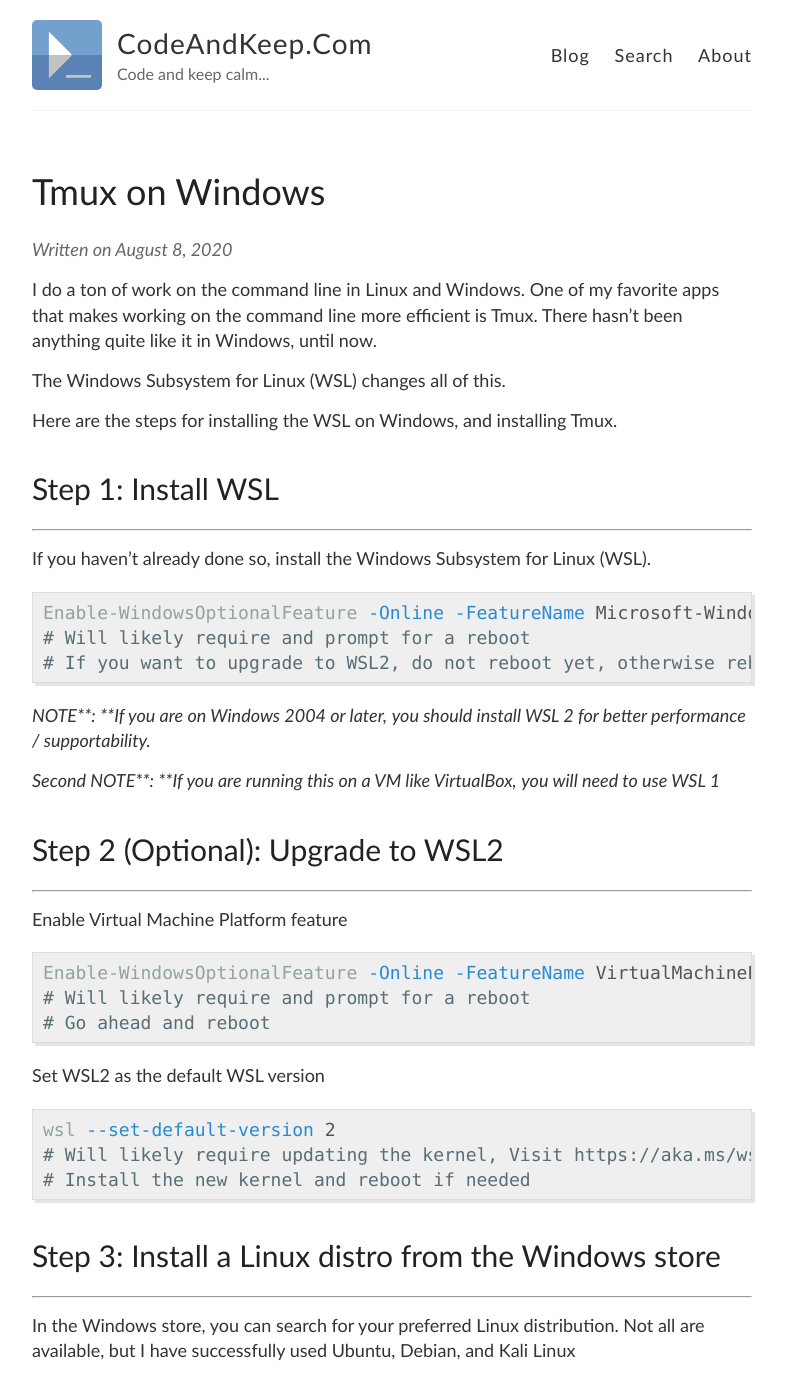
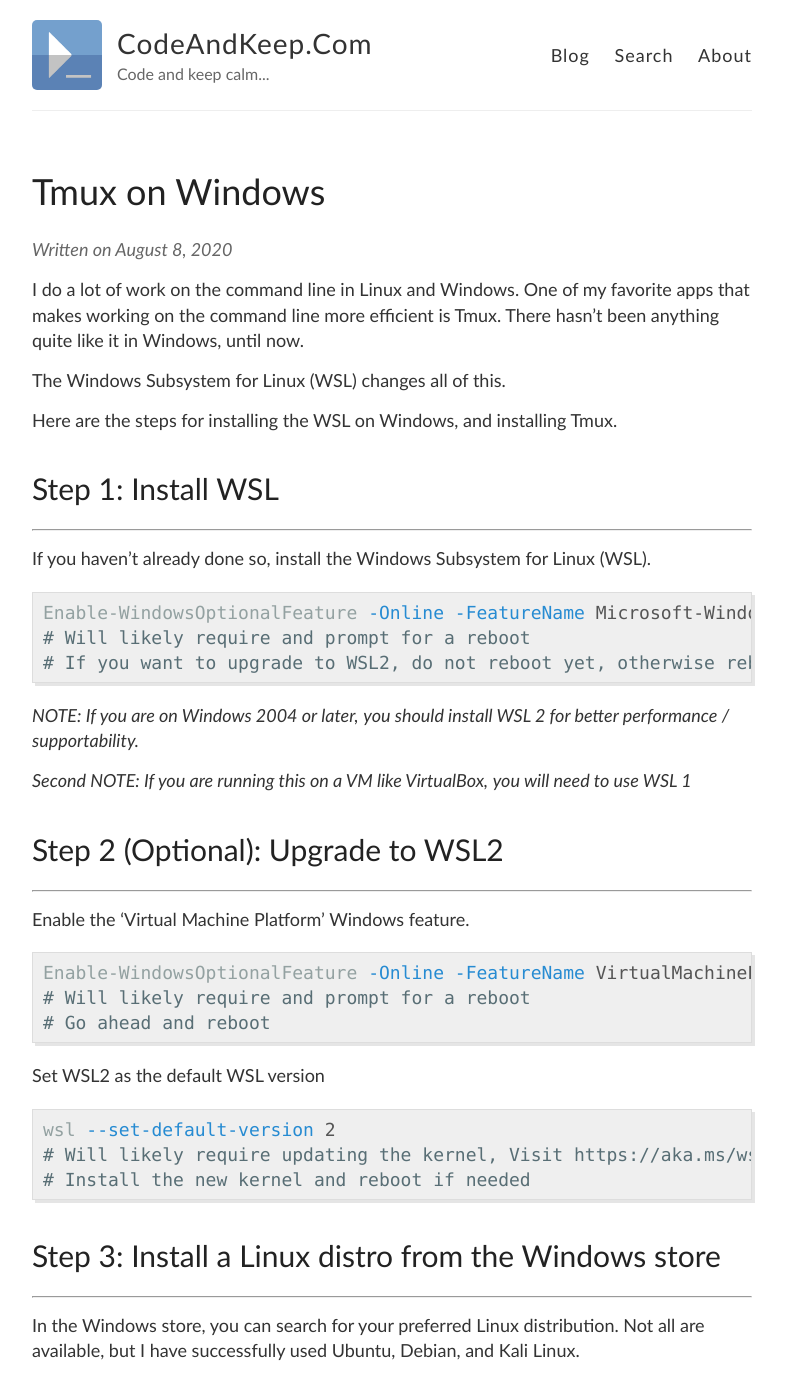
Before and after one commit to briansworth/dev, a Jekyll site: the page built from _posts/2020-8-8-Tmux-on-Windows.md, in a window 1280 px wide and 1400 px high. Shown: the whole window, without its empty margins (248-1034 px from the left). Built offline with Jekyll 4.4.1, drawn with Linux system fonts in a browser that asks for light colours; some of the changed text lies outside the part shown.

Commit message:
Updat post with better grammar and headers

````diff
--- a/_posts/2020-8-8-Tmux-on-Windows.md
+++ b/_posts/2020-8-8-Tmux-on-Windows.md
@@ -4,7 +4,7 @@
 description: Install and use Tmux on Windows, using the WSL
 ---
 
-I do a ton of work on the command line in Linux and Windows.
+I do a lot of work on the command line in Linux and Windows.
 One of my favorite apps that makes working on the command line more efficient is Tmux.
 There hasn't been anything quite like it in Windows, until now.
 
@@ -24,17 +24,17 @@
 # If you want to upgrade to WSL2, do not reboot yet, otherwise reboot now
 ```
 
-*NOTE**: **If you are on Windows 2004 or later,*
+*NOTE: If you are on Windows 2004 or later,*
 *you should install WSL 2 for better performance / supportability.*
 
-*Second NOTE**: **If you are running this on a VM like VirtualBox,*
+*Second NOTE: If you are running this on a VM like VirtualBox,*
 *you will need to use WSL 1*
 
 ## Step 2 (Optional): Upgrade to WSL2
 
 ----
 
-Enable Virtual Machine Platform feature
+Enable the 'Virtual Machine Platform' Windows feature.
 
 ```powershell
 Enable-WindowsOptionalFeature -Online -FeatureName VirtualMachinePlatform
@@ -56,7 +56,7 @@
 
 In the Windows store, you can search for your preferred Linux distribution.
 Not all are available,
-but I have successfully used Ubuntu, Debian, and Kali Linux
+but I have successfully used Ubuntu, Debian, and Kali Linux.
 
 ## Step 4 (Optional): Install Windows Terminal from the Windows store.
 
@@ -78,7 +78,7 @@
 ![_config.yml]({{ site.baseurl }}/images/wsl-ubuntu-usersetup.png)
 
 
-## Step 6 (Optional): If you installed the Windows Terminal,
+## Step 6 (Optional): Run the Linux Shell in the Windows Terminal
 
 ----
 
@@ -87,6 +87,24 @@
 
 ![_config.yml]({{ site.baseurl }}/images/windowsterminal-shellselect.png)
 
+If you want to set this as your default shell in the Windows Terminal,
+you can update the settings `Ctrl + ,` to do so.
+
+Replace the GUID in `defaultProfile` with the one for your Linux app.
+You can find the GUID in the `list` section under `profiles`.
+
+You should see something like this:
+```
+    [
+        "guid": "{2c4de342-38b7-51cf-b940-2309a097f518}",
+        "hidden": false,
+        "name": "Ubuntu",
+        "source": "Windows.Terminal.Wsl"
+    ]
+```
+
+Set this GUID as the `defaultProfile`,
+and this will be the shell that opens by default.
 
 ## Step 6: Install tmux
 
````
Also changed, not shown: other parts of _posts/2020-8-8-Tmux-on-Windows.md (+1 -0 lines).
